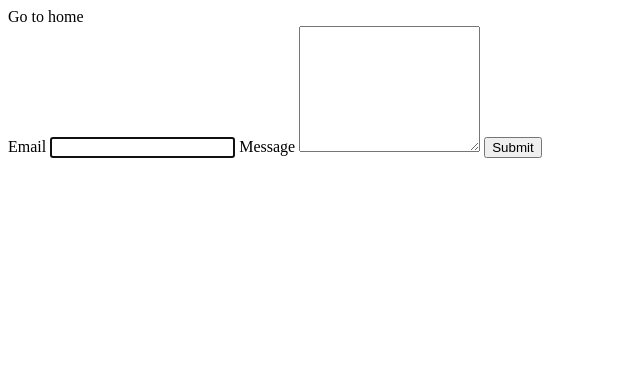
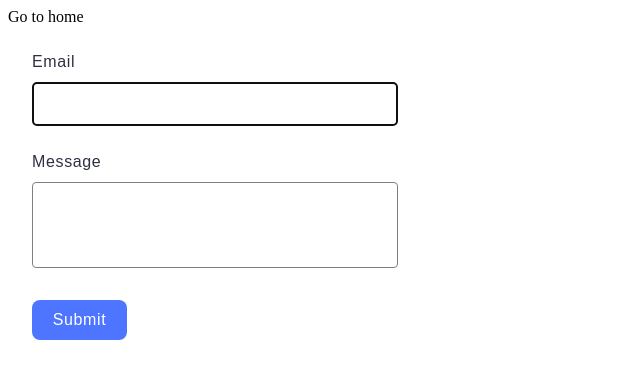
Before and after one commit to OlesyaLo/goit-js-hw-09, a website built with Vite: page src/2-form.html in a window 1280 px wide. Shown: the whole page, without its empty margins (0-640 px from the left). Built offline with nearby package versions, Linux system fonts and the light colour scheme.

Commit message:
css styles done

```diff
--- a/src/2-form.html
+++ b/src/2-form.html
@@ -8,7 +8,7 @@
     <link rel="stylesheet" href="./css/styles.css" />
   </head>
   <body>
-    <a href="./index.html">Go to home</a>
+    <a class="home" href="./index.html">Go to home</a>
     <section>
       <form class="feedback-form" autocomplete="off">
         <label>
@@ -19,7 +19,7 @@
           Message
           <textarea name="message" rows="8"></textarea>
         </label>
-        <button type="submit">Submit</button>
+        <button type="submit" class="button">Submit</button>
       </form>
     </section>
     <script type="module" src="./js/2-form.js"></script>
--- a/src/css/styles.css
+++ b/src/css/styles.css
@@ -31,3 +31,74 @@
 .gallery-image:hover {
   transform: scale(1.05);
 }
+
+.feedback-form {
+  display: inline-flex;
+  flex-direction: column;
+  align-items: flex-start;
+
+  padding: 24px;
+  border-radius: 8px;
+  gap: 16px;
+}
+
+.feedback-form label {
+  display: flex;
+  flex-direction: column;
+  font-family: 'Montserrat', sans-serif;
+  color: #2e2f42;
+  font-size: 16px;
+  font-weight: 400;
+  letter-spacing: 0.64px;
+  line-height: 24px;
+  gap: 8px;
+  margin-bottom: 8px;
+}
+
+input {
+  display: flex;
+  resize: none;
+  width: 360px;
+  height: 40px;
+  border-radius: 4px;
+  border: 1px solid #808080;
+
+  font-family: 'Montserrat', sans-serif;
+  color: #2e2f42;
+  font-size: 16px;
+  font-weight: 400;
+  letter-spacing: 0.64px;
+}
+
+textarea {
+  display: flex;
+  resize: none;
+  width: 360px;
+  height: 80px;
+  border-radius: 4px;
+  border: 1px solid #808080;
+
+  font-family: 'Montserrat', sans-serif;
+  color: #2e2f42;
+  font-size: 16px;
+  font-weight: 400;
+  letter-spacing: 0.64px;
+}
+
+.button {
+  background-color: #4e75ff;
+  border-radius: 8px;
+  padding: 8px 16px;
+  width: 95px;
+  height: 40px;
+  border: 0;
+
+  margin-top: 8px;
+
+  font-family: 'Montserrat', sans-serif;
+  font-size: 16px;
+  font-weight: 500;
+  letter-spacing: 0.64px;
+  line-height: 24px;
+  color: #fff;
+}
```
Also changed, not shown: src/1-gallery.html (+2 -2 lines).
